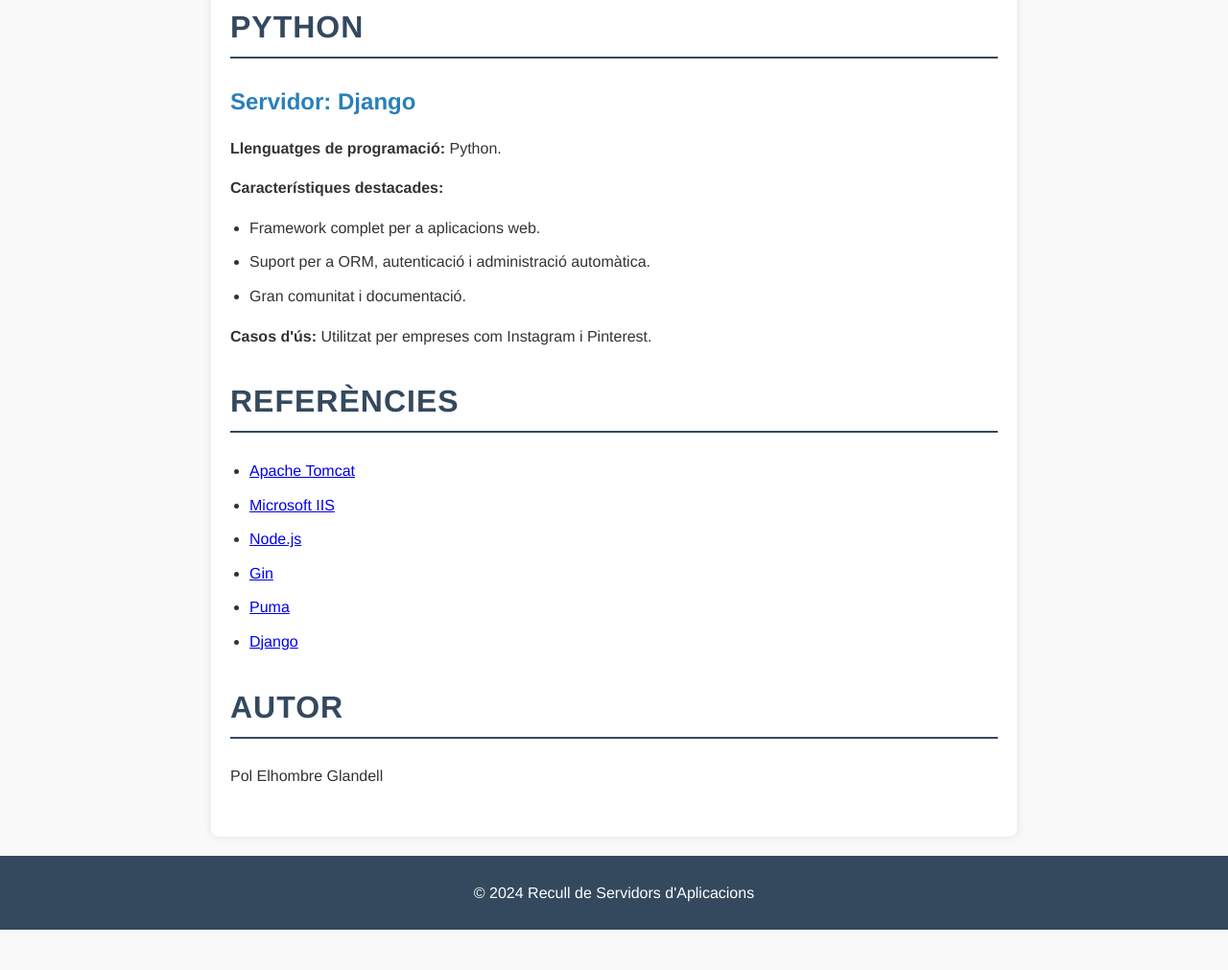
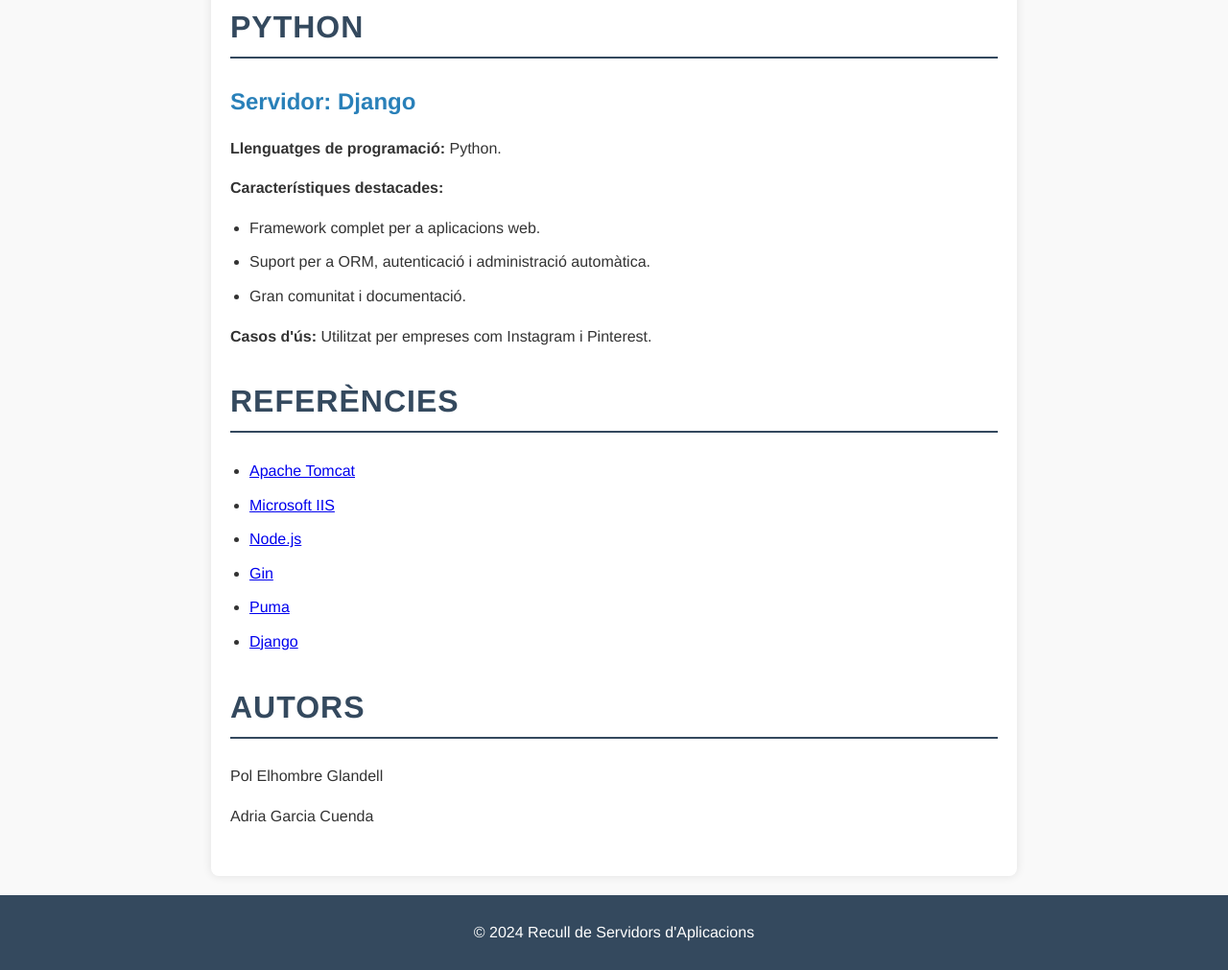
Before and after one commit to pelhombre/aa1poladri.github.io, a plain HTML site: page docs/index.html in a window 1280 px wide. Shown: the part 2143-3154 px from the top of the page at 96% size. Before the commit the page ends 3112 px from the top, so only its background shows below. Drawn offline with Linux system fonts and the light colour scheme; files that its build step writes are made by us from their sources.

Commit message:
carpetas i contingut web

```diff
--- a/docs/index.html
+++ b/docs/index.html
@@ -4,7 +4,7 @@
     <meta charset="UTF-8">
     <meta name="viewport" content="width=device-width, initial-scale=1.0">
     <title>Recull de Servidors d'Aplicacions</title>
-    <link rel="stylesheet" href="styles.css">
+    <link rel="stylesheet" href="css/styles.css">
 </head>
 <body>
     <header>
@@ -114,8 +114,9 @@
         </section>
 
         <section id="autors">
-            <h2>Autor</h2>
+            <h2>Autors</h2>
             <p>Pol Elhombre Glandell</p>
+            <p>Adria Garcia Cuenda</p>
         </section>
     </main>
     <footer>
```
